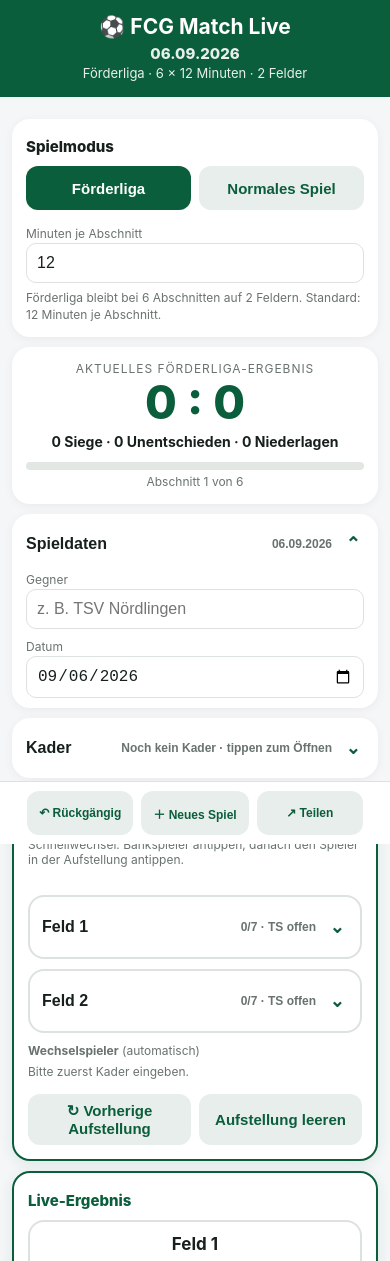
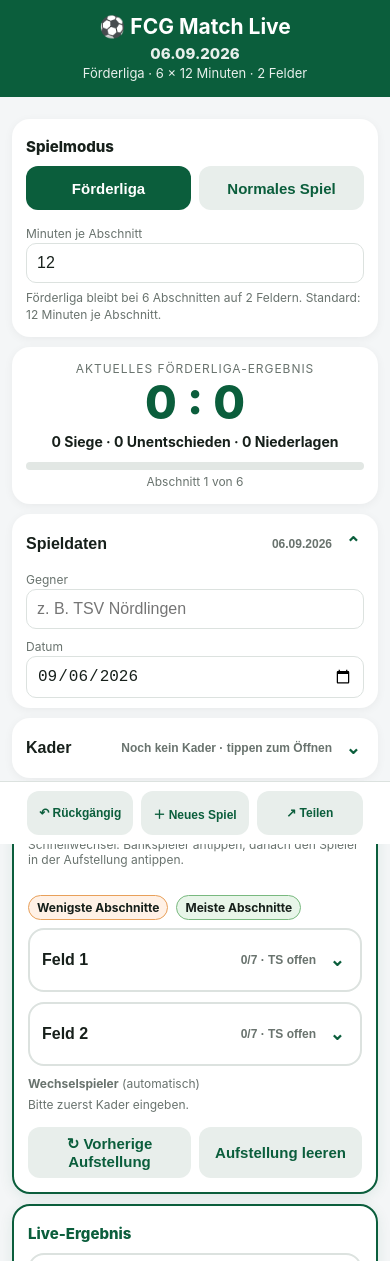
Before and after one commit to icetinguel/live-ticker, a plain HTML site: page index.html in a window 390 px wide. Shown: the top 1261 px of the page. Drawn offline with Linux system fonts and the light colour scheme.

Commit message:
Version 7.11

```diff
--- a/index.html
+++ b/index.html
@@ -63,6 +63,12 @@ dialog{border:0;border-radius:18px;padding:16px;width:min(92vw,420px);box-shadow
 .dense-lineup .slot span{font-size:11px}
 .dense-lineup select{min-height:38px;padding-top:5px;padding-bottom:5px}
 .dense-lineup .swap-trigger{min-height:38px;height:38px}
+
+.swap-row.stat-min{background:#fff1e6;border-radius:10px;padding:2px 4px}
+.swap-row.stat-max{background:#e8f5e9;border-radius:10px;padding:2px 4px}
+.swap-row.stat-min.is-selected,.swap-row.stat-max.is-selected{outline:3px solid var(--green);outline-offset:1px}
+
+.lineup-stat-legend{margin:4px 0 8px}
 </style>
 </head>
 <body>
@@ -118,6 +124,7 @@ dialog{border:0;border-radius:18px;padding:16px;width:min(92vw,420px);box-shadow
  <div id="lineupNotice" class="notice hidden"></div>
  <div class="quickswap-note">Schnellwechsel: Bankspieler antippen, danach den Spieler in der Aufstellung antippen.</div>
  <div id="swapHint" class="swap-hint"></div>
+ <div class="stat-legend lineup-stat-legend"><span class="legend-pill legend-min">Wenigste Abschnitte</span><span class="legend-pill legend-max">Meiste Abschnitte</span></div>
  <div class="grid" id="lineupGrid"></div>
  <div style="margin-top:10px"><div class="small"><b>Wechselspieler</b> (automatisch)</div><div id="bench" class="bench small"></div></div>
  <div class="lineup-actions"><button class="secondary" onclick="copyPreviousLineup()">↻ Vorherige Aufstellung</button><button class="secondary" onclick="clearLineup()">Aufstellung leeren</button></div>
@@ -255,7 +262,15 @@ function lineupTap(field,slot){
  else quickSwap={benchPlayer:'',field,slot};
  renderLineups();
 }
-function renderLineups(){const grid=document.getElementById('lineupGrid');grid.innerHTML='';const n=activeFieldCount(),req=requiredPlayersPerField();for(let f=0;f<n;f++){const div=document.createElement('div');div.className='fieldfold';div.innerHTML=`<button class="foldhead" type="button" onclick="toggleFold('field${f+1}')" aria-controls="fieldBody${f}" id="fieldFoldBtn${f}" aria-expanded="false"><span class="foldtitle">Feld ${f+1}</span><span class="foldsummary">${lineupSummary(f)}</span><span class="foldarrow" id="fieldArrow${f}">⌄</span></button><div class="foldbody hidden ${req>=9?'dense-lineup':''}" id="fieldBody${f}">`+Array.from({length:req},(_,i)=>{const selected=quickSwap.field===f&&quickSwap.slot===i;return `<div class="swap-row ${selected?'is-selected':''}"><label class="slot"><span>${i===0?'🥅 TS':'Spieler '+i}</span><select onchange="setLineup(${f},${i},this.value)">${rosterOptions(state.lineups[f][i])}</select></label><button type="button" class="editbtn swap-trigger" onclick="lineupTap(${f},${i})" aria-label="Spieler tauschen">↔</button></div>`}).join('')+`</div>`;grid.appendChild(div)}
+
+function lineupUsageClasses(){
+ const stats=playerStats(),map=new Map(stats.map(s=>[s.name,s.sections]));
+ const hasPlayed=stats.some(s=>s.sections>0);
+ if(!hasPlayed)return {map,min:null,max:null};
+ const vals=stats.map(s=>s.sections),min=Math.min(...vals),max=Math.max(...vals);
+ return {map,min,max};
+}
+function renderLineups(){const grid=document.getElementById('lineupGrid');grid.innerHTML='';const n=activeFieldCount(),req=requiredPlayersPerField(),usage=lineupUsageClasses();for(let f=0;f<n;f++){const div=document.createElement('div');div.className='fieldfold';div.innerHTML=`<button class="foldhead" type="button" onclick="toggleFold('field${f+1}')" aria-controls="fieldBody${f}" id="fieldFoldBtn${f}" aria-expanded="false"><span class="foldtitle">Feld ${f+1}</span><span class="foldsummary">${lineupSummary(f)}</span><span class="foldarrow" id="fieldArrow${f}">⌄</span></button><div class="foldbody hidden ${req>=9?'dense-lineup':''}" id="fieldBody${f}">`+Array.from({length:req},(_,i)=>{const selected=quickSwap.field===f&&quickSwap.slot===i,val=state.lineups[f][i]||'';let usageClass='';if(val&&usage.min!==null&&usage.min!==usage.max){const c=usage.map.get(val);if(c===usage.min)usageClass='stat-min';else if(c===usage.max)usageClass='stat-max'}return `<div class="swap-row ${usageClass} ${selected?'is-selected':''}"><label class="slot"><span>${i===0?'🥅 TS':'Spieler '+i}</span><select onchange="setLineup(${f},${i},this.value)">${rosterOptions(state.lineups[f][i])}</select></label><button type="button" class="editbtn swap-trigger" onclick="lineupTap(${f},${i})" aria-label="Spieler tauschen">↔</button></div>`}).join('')+`</div>`;grid.appendChild(div)}
  const used=new Set(state.lineups.slice(0,n).flatMap(a=>(a||[]).slice(0,req)).filter(Boolean));const pb=previousBenchSet();const bench=state.roster.filter(x=>!used.has(x));document.getElementById('bench').innerHTML=state.roster.length?bench.map(x=>`<button type="button" class="pill swap-bench ${pb.has(x)?'prevbench':''} ${quickSwap.benchPlayer===x?'is-selected':''}" onclick="benchTap('${escJs(x)}')">${pb.has(x)?'★ ':''}${esc(x)}</button>`).join('')||'<span class="pill">Keine Wechselspieler</span>':'Bitte zuerst Kader eingeben.';quickSwapHint();applyFolds();
 }
 function setLineup(f,i,name){clearQuickSwap();if(name){const req=requiredPlayersPerField();for(let ff=0;ff<activeFieldCount();ff++)for(let ii=0;ii<req;ii++)if(!(ff===f&&ii===i)&&state.lineups[ff][ii]===name){alert(name+' ist in diesem Abschnitt bereits auf Feld '+(ff+1)+' eingeteilt.');renderLineups();return}}state.lineups[f][i]=name;save();renderLineups()}
--- a/sw.js
+++ b/sw.js
@@ -1,4 +1,4 @@
-const CACHE_NAME='u13-live-v7-10';
+const CACHE_NAME='u13-live-v7-11';
 const APP_SHELL=['./','./index.html','./manifest.webmanifest','./apple-touch-icon.png','./icon-192.png','./icon-512.png'];
 self.addEventListener('install',e=>{e.waitUntil(caches.open(CACHE_NAME).then(c=>c.addAll(APP_SHELL)));self.skipWaiting();});
 self.addEventListener('activate',e=>{e.waitUntil(caches.keys().then(keys=>Promise.all(keys.filter(k=>k!==CACHE_NAME).map(k=>caches.delete(k)))));self.clients.claim();});
```
